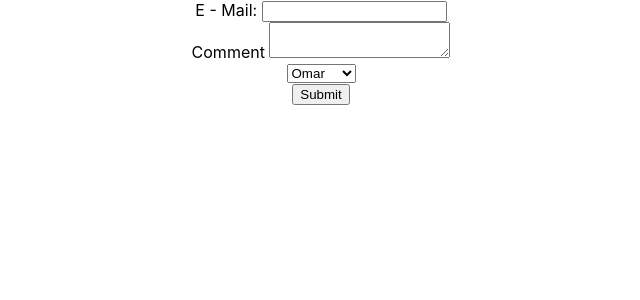
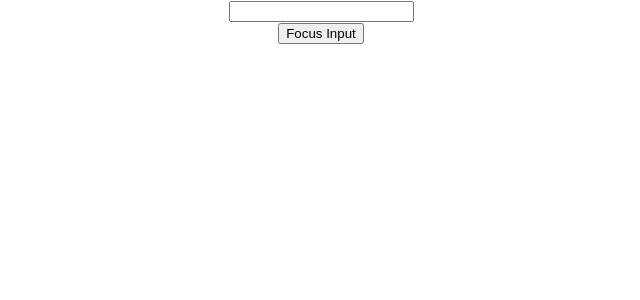
Before and after one commit to Sh3ra/MyOwnCoding, a React (Create React App) app in the folder Web-Development/React_samples/hello-world/: page / in a window 1280 px wide. Shown: the top 300 px of the page, without its empty margins (319-959 px from the left). Built offline with nearby package versions, Linux system fonts and the light colour scheme.

Commit message:
react refs

```diff
--- a/Web-Development/React_samples/hello-world/src/App.js
+++ b/Web-Development/React_samples/hello-world/src/App.js
@@ -1,11 +1,11 @@
 import React from "react";
 import "./App.css";
-import Form from "./components/Form";
+import FRParentinput from "./components/FRParentinput";
 
 function App() {
   return (
     <div className="App">
-      <Form />
+     <FRParentinput></FRParentinput>
     </div>
   );
 }
--- /dev/null
+++ b/Web-Development/React_samples/hello-world/src/components/FRParentinput.js
@@ -0,0 +1,26 @@
+import React, { Component } from 'react'
+import FRinput from './FRinput'
+
+class FRParentinput extends Component {
+    constructor(props) {
+        super(props)
+
+        this.state = {
+
+        }
+        this.parentRef=React.createRef();
+    }
+    clickHandler =()=>{
+        this.parentRef.current.focus();
+    }
+    render() {
+        return (
+            <div>
+                <FRinput ref={this.parentRef}></FRinput>
+                <button onClick={this.clickHandler}>Focus Input</button>
+            </div>
+        )
+    }
+}
+
+export default FRParentinput
--- /dev/null
+++ b/Web-Development/React_samples/hello-world/src/components/FRinput.js
@@ -0,0 +1,11 @@
+import React from 'react'
+
+const FRinput= React.forwardRef((props,ref) => {
+    return (
+        <div>
+            <input type='text' ref={ref} />
+        </div>
+    )
+})
+
+export default FRinput
--- a/Web-Development/React_samples/hello-world/src/components/Form.js
+++ b/Web-Development/React_samples/hello-world/src/components/Form.js
@@ -9,6 +9,7 @@ class Form extends Component {
       commet: "",
       selected: "Omar",
     };
+    this.inputRef = React.createRef();
     this.changeValue = this.changeValue.bind(this);
   }
   changeValue(event) {
@@ -30,6 +31,9 @@ class Form extends Component {
     alert(`${this.state.email} ${this.state.commet} ${this.state.selected}`);
     event.preventDefault();
   };
+  componentDidMount() {
+    this.inputRef.current.focus();
+  }
   render() {
     return (
       <form onSubmit={this.handleSubmit}>
@@ -38,6 +42,7 @@ class Form extends Component {
           type="email"
           value={this.state.email}
           onChange={this.changeValue}
+          ref={this.inputRef}
         ></input>{" "}
         <div>
           <label> Comment </label>{" "}
```
Also changed, not shown: Web-Development/React_samples/hello-world/src/components/Columns.js (added, +12 -0 lines), Web-Development/React_samples/hello-world/src/components/FragmentDemo.js (added, +12 -0 lines), Web-Development/React_samples/hello-world/src/components/Table.js (added, +16 -0 lines).
